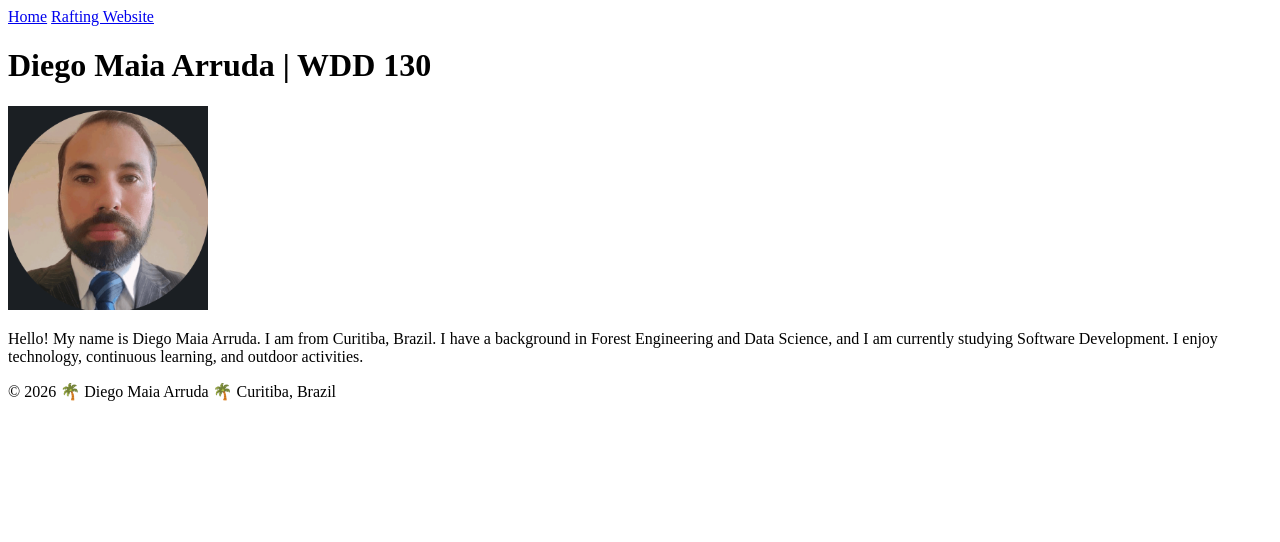
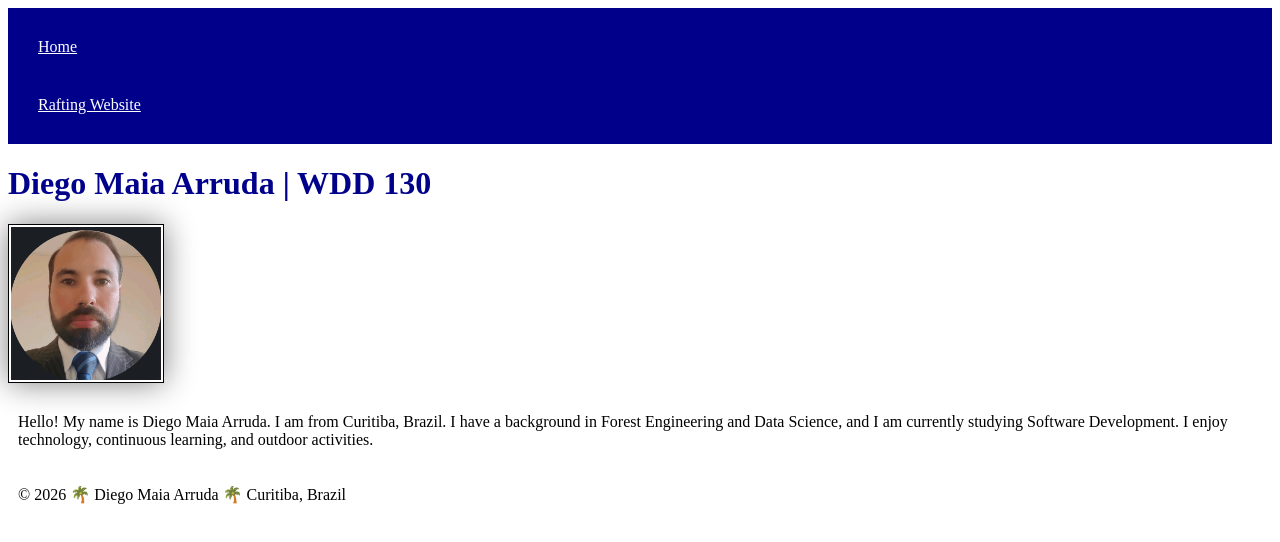
Before and after one commit to eng-diegoarruda/wdd130, a plain HTML site: page index.html in a window 1280 px wide. Drawn offline with Linux system fonts and the light colour scheme.

Commit message:
Add styles.css and link to home page

```diff
--- a/index.html
+++ b/index.html
@@ -5,7 +5,7 @@
     <meta charset="UTF-8">
     <meta name="viewport" content="width=device-width, initial-scale=1.0">
     <title>Diego Maia Arruda | WDD 130</title>
-</head>
+</head><link rel="stylesheet" href="styles/styles.css">
 
 <body>
     <header>
--- a/styles/styles.css
+++ b/styles/styles.css
@@ -0,0 +1,22 @@
+nav {
+    background-color: darkblue;
+    padding: 10px;
+}
+nav a {
+    color: white;
+    display: block;
+    padding: 20px
+}
+h1 {
+    color: darkblue;
+}
+img {
+    width: 150px;
+    height: auto;
+    border: 1px solid black;
+    padding: 2px;
+    box-shadow: 0 0 30px gray;
+}
+p{
+    padding: 10px;
+}
```
